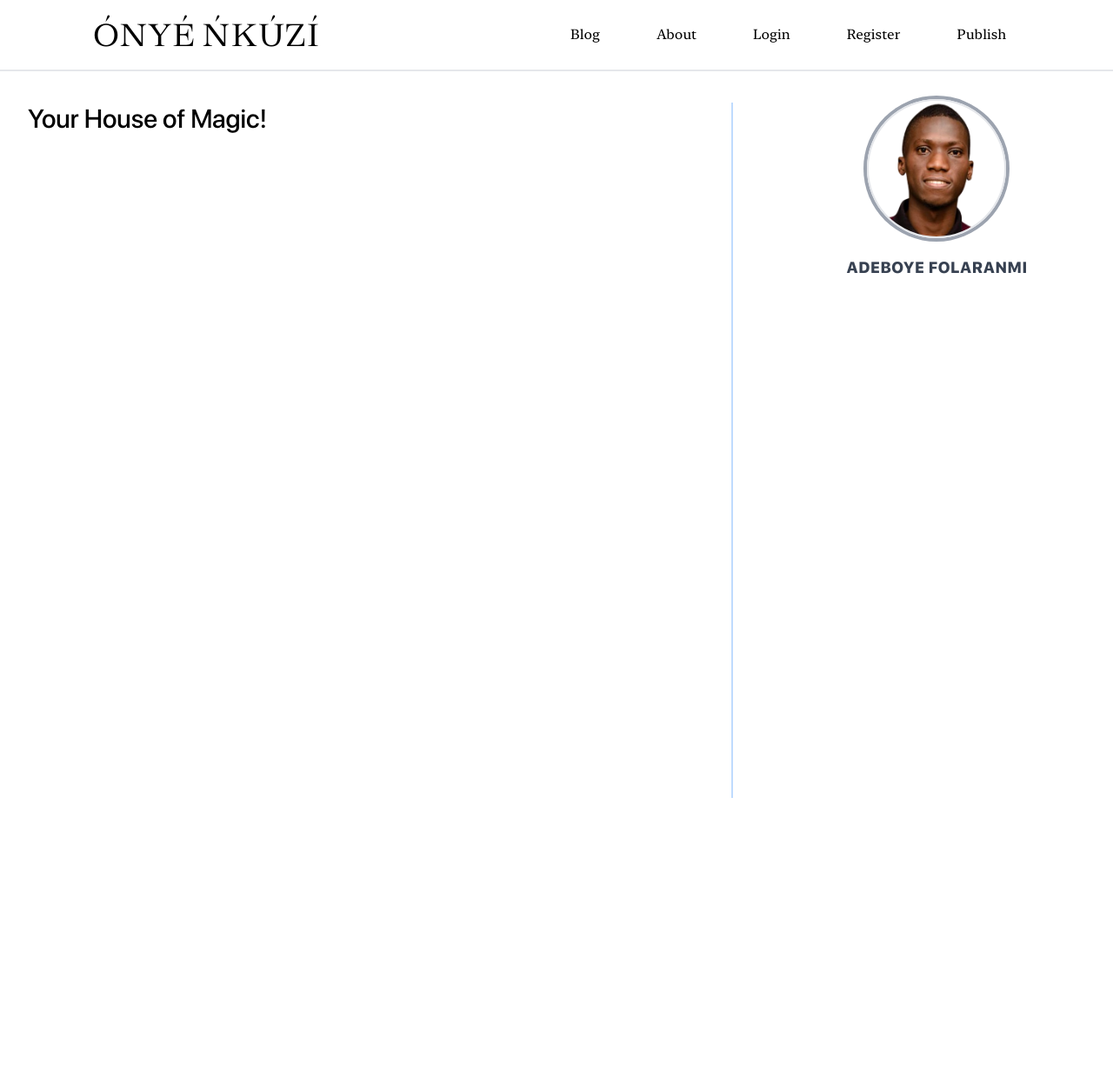
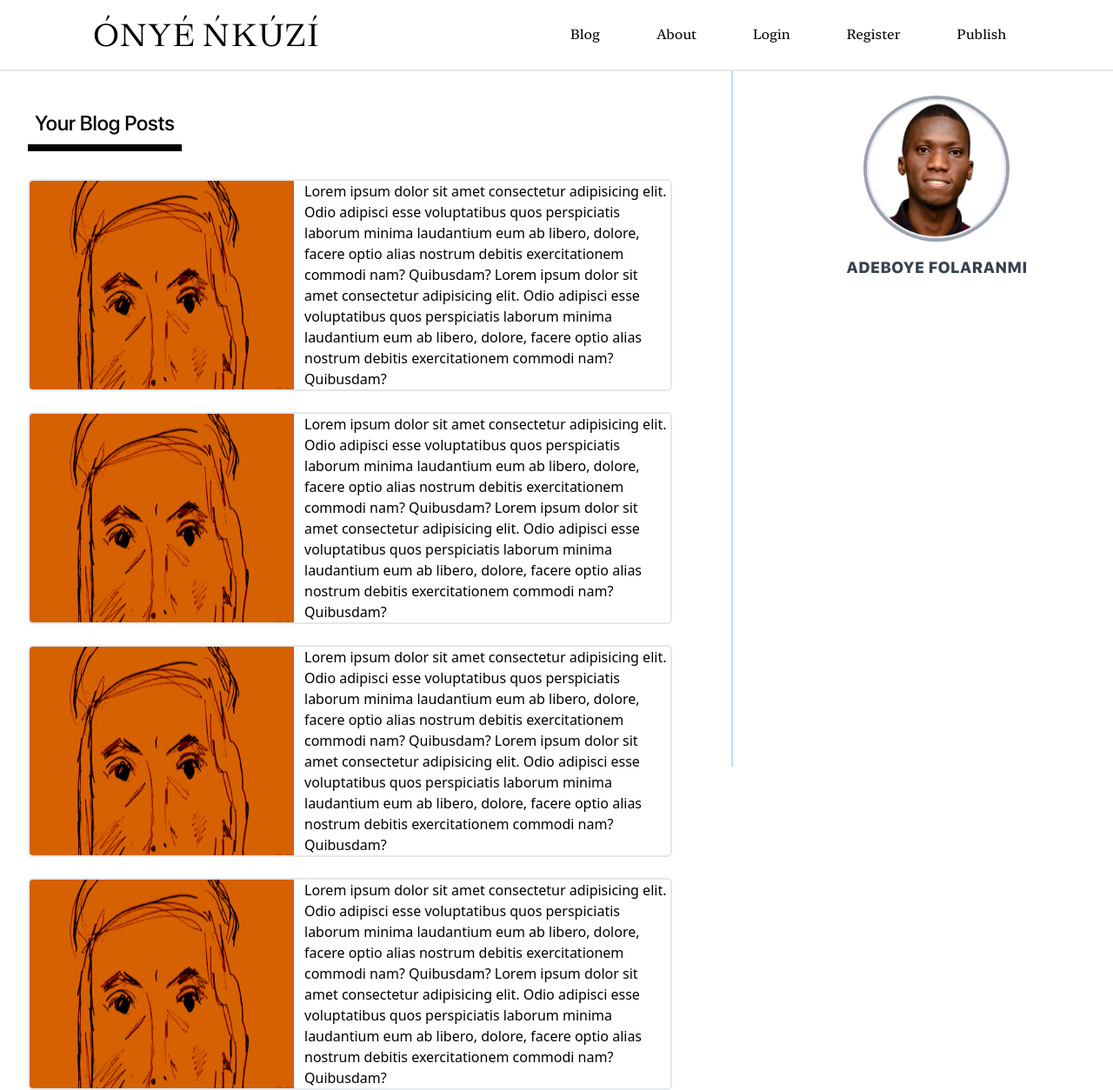
Before and after one commit to Boye95/theBlog, a React (Vite) app in the folder client/: page /profile in a window 1280 px wide. Shown: the whole page at 87% size. Before the commit the page ends 918 px from the top, so only its background shows below. Built offline with nearby package versions, Linux system fonts and the light colour scheme.

Commit message:
contd on profile page

```diff
--- a/client/src/pages/Profile.jsx
+++ b/client/src/pages/Profile.jsx
@@ -1,11 +1,66 @@
 import avatar from '../assets/avatar.png'
+import img4 from '../assets/postimages/4.png'
 
 const Profile = () => {
   return (
     <div className='flex '>
-      <div className='flex flex-col mx-8 mt-9 w-4/6 h-screen border-blue-200 border-r-2'>
-        <div className="text-3xl font-sfprod">
-            Your House of Magic!
+      <div className='flex flex-col mx-8 pt-9 w-4/6 h-screen border-blue-200 border-r-2'>
+        <div className='text-2xl w-fit p-2 mb-8 font-sfprod border-b-8 border-black'>
+          Your Blog Posts
+        </div>
+        <div className='w-11/12 flex flex-col gap-6'>
+          <div className='flex gap-3 border-2 rounded-md overflow-hidden hover:border-emerald-300 hover:ring-1'>
+            <img src={img4} alt='' className='' />
+            <div className=''>
+              Lorem ipsum dolor sit amet consectetur adipisicing elit. Odio
+              adipisci esse voluptatibus quos perspiciatis laborum minima
+              laudantium eum ab libero, dolore, facere optio alias nostrum
+              debitis exercitationem commodi nam? Quibusdam?
+              Lorem ipsum dolor sit amet consectetur adipisicing elit. Odio
+              adipisci esse voluptatibus quos perspiciatis laborum minima
+              laudantium eum ab libero, dolore, facere optio alias nostrum
+              debitis exercitationem commodi nam? Quibusdam?
+            </div>
+          </div>
+          <div className='flex gap-3 border-2 rounded-md overflow-hidden hover:border-emerald-300 hover:ring-1'>
+            <img src={img4} alt='' className='' />
+            <div className=''>
+              Lorem ipsum dolor sit amet consectetur adipisicing elit. Odio
+              adipisci esse voluptatibus quos perspiciatis laborum minima
+              laudantium eum ab libero, dolore, facere optio alias nostrum
+              debitis exercitationem commodi nam? Quibusdam?
+              Lorem ipsum dolor sit amet consectetur adipisicing elit. Odio
+              adipisci esse voluptatibus quos perspiciatis laborum minima
+              laudantium eum ab libero, dolore, facere optio alias nostrum
+              debitis exercitationem commodi nam? Quibusdam?
+            </div>
+          </div>
+          <div className='flex gap-3 border-2 rounded-md overflow-hidden hover:border-emerald-300 hover:ring-1'>
+            <img src={img4} alt='' className='' />
+            <div className=''>
+              Lorem ipsum dolor sit amet consectetur adipisicing elit. Odio
+              adipisci esse voluptatibus quos perspiciatis laborum minima
+              laudantium eum ab libero, dolore, facere optio alias nostrum
+              debitis exercitationem commodi nam? Quibusdam?
+              Lorem ipsum dolor sit amet consectetur adipisicing elit. Odio
+              adipisci esse voluptatibus quos perspiciatis laborum minima
+              laudantium eum ab libero, dolore, facere optio alias nostrum
+              debitis exercitationem commodi nam? Quibusdam?
+            </div>
+          </div>
+          <div className='flex gap-3 border-2 rounded-md overflow-hidden hover:border-emerald-300 hover:ring-1'>
+            <img src={img4} alt='' className='' />
+            <div className=''>
+              Lorem ipsum dolor sit amet consectetur adipisicing elit. Odio
+              adipisci esse voluptatibus quos perspiciatis laborum minima
+              laudantium eum ab libero, dolore, facere optio alias nostrum
+              debitis exercitationem commodi nam? Quibusdam?
+              Lorem ipsum dolor sit amet consectetur adipisicing elit. Odio
+              adipisci esse voluptatibus quos perspiciatis laborum minima
+              laudantium eum ab libero, dolore, facere optio alias nostrum
+              debitis exercitationem commodi nam? Quibusdam?
+            </div>
+          </div>
         </div>
       </div>
       <div className='w-2/6 flex flex-col items-center mt-8'>
@@ -13,7 +68,9 @@ const Profile = () => {
           <img src={avatar} alt='' className='h-full w-full ' />
         </div>
 
-        <div className="mt-5 font-sfproth text-lg text-gray-700">ADEBOYE FOLARANMI</div>
+        <div className='mt-5 font-sfproth text-lg text-gray-700'>
+          ADEBOYE FOLARANMI
+        </div>
       </div>
     </div>
   )
```
